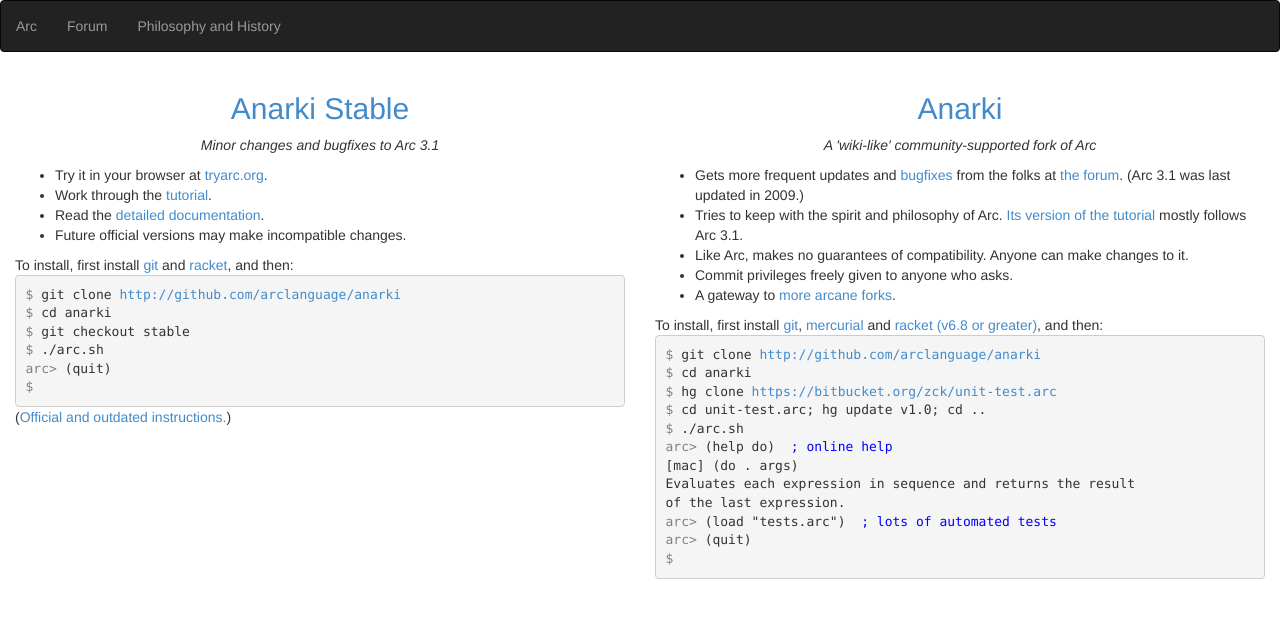
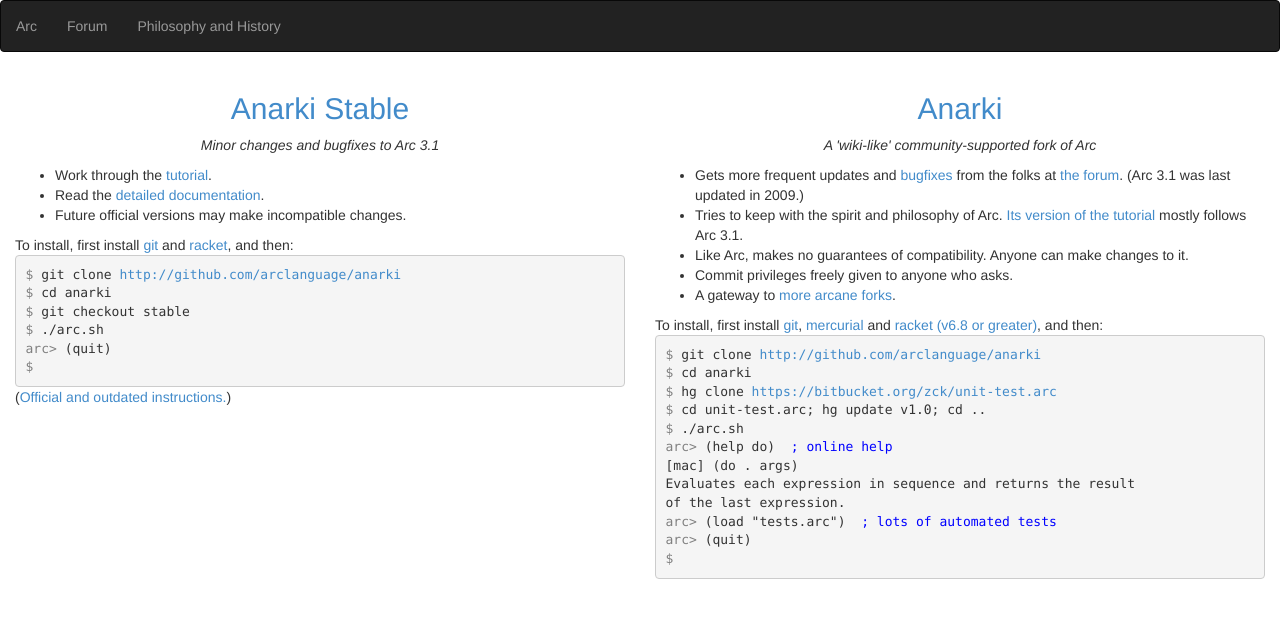
Before and after one commit to arclanguage/arclanguage.github.io, a Jekyll site: the page built from index.md, in a window 1280 px wide. Shown: the top 618 px of the page. Built offline with Jekyll 4.4.1, drawn with Linux system fonts in a browser that asks for light colours.

Commit message:
tryarc.org is broken

```diff
--- a/index.md
+++ b/index.md
@@ -10,7 +10,6 @@
       <p><i>Minor changes and bugfixes to Arc 3.1</i></p>
     </div>
     <ul>
-      <li>Try it in your browser at <a href='http://tryarc.org'>tryarc.org</a>.</li>
       <li>Work through the <a href='tut-stable.html'>tutorial</a>.</li>
       <li>Read the <a href='/ref/'>detailed documentation</a>.</li>
       <li>Future official versions may make incompatible changes.</li>
```
